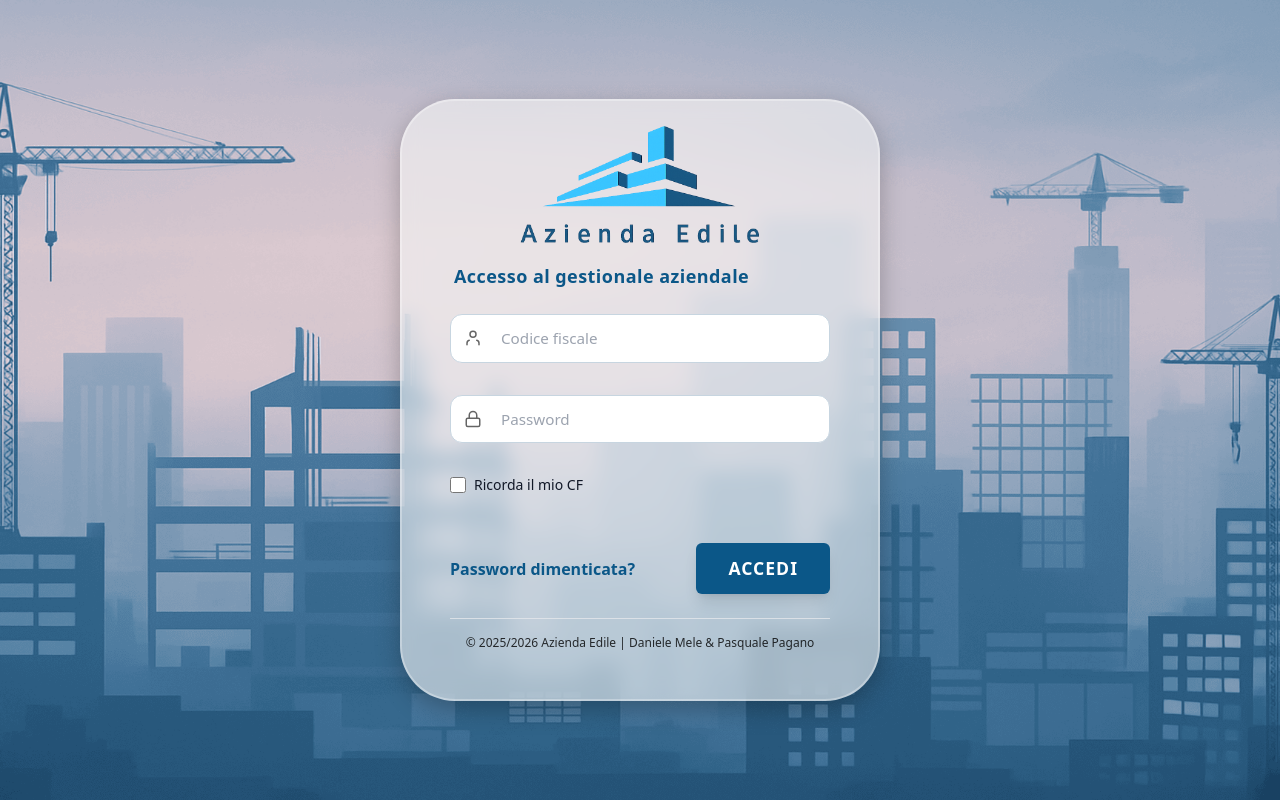
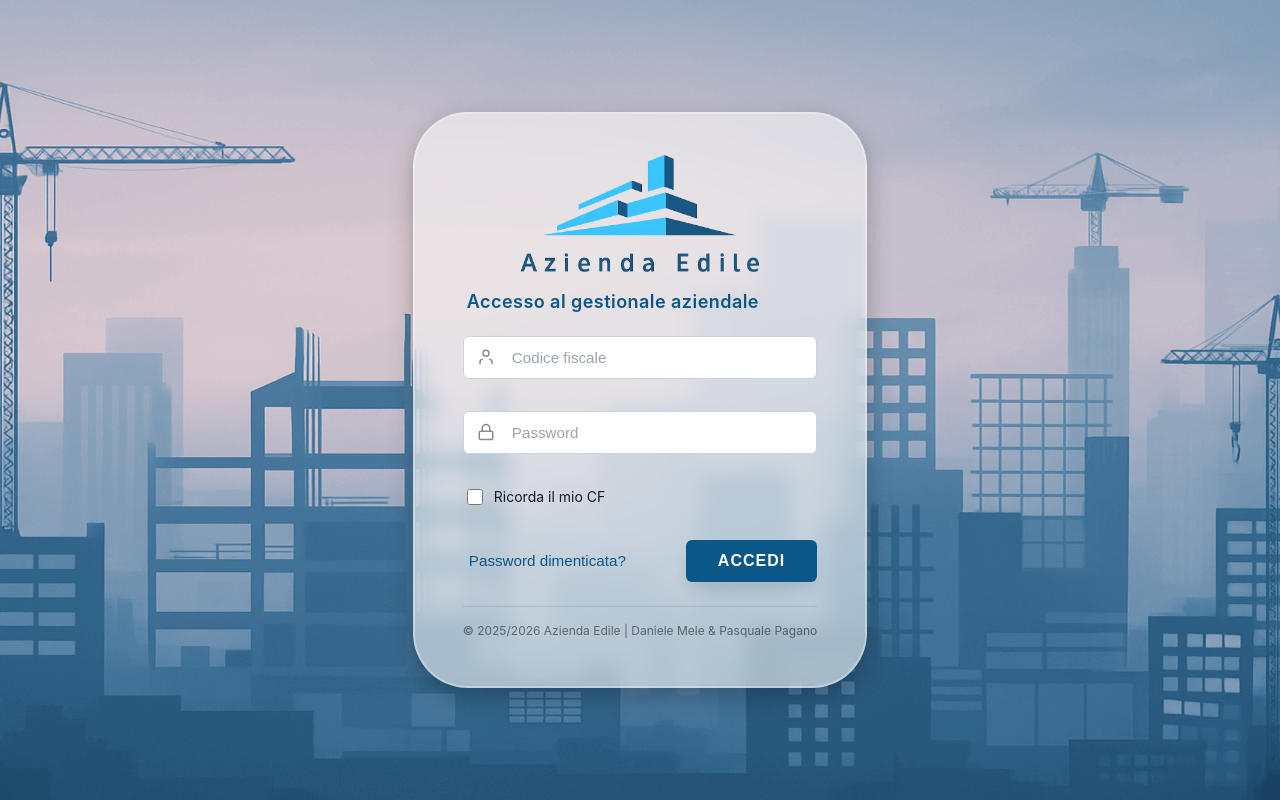
Before and after one commit to N0tPasquy/AziendaEdile, a Flask app: page / in a window 1280 px wide. Run offline with Flask 3, Linux system fonts and the light colour scheme; some libraries are stand-ins or nearby versions.

Commit message:
Modificati i file che implementano la schermata di login: - Rimosso il tailwind - creato css con lo stesso stile grafico - piccole modifiche al pulsante "Accedi" - Implementato il modale html per la password dimenticata
Da finire:
- Capire come far recuperare la password
- Implementare la ceckbox per "ricordare la password"

```diff
--- a/static/css/login_styles.css
+++ b/static/css/login_styles.css
@@ -13,94 +13,89 @@
 
 */
 
-/* ====== SFONDO GENERALE ====== */
+/* ====== RESET E BASE ====== */
+* {
+    box-sizing: border-box;
+}
+
 body {
+    margin: 0;
+    padding: 0;
     font-family: 'Inter', sans-serif;
     background: url("../img/background.png") no-repeat center center fixed;
     background-size: cover;
-    /* non bloccare lo scroll dalla pagina di login */
     min-height: 100vh;
     overflow-y: auto;
+
+    /* Centramento verticale e orizzontale */
+    display: flex;
+    align-items: center;
+    justify-content: center;
+    padding: 1rem; /* p-4 */
 }
 
-/* ====== CARD PRINCIPALE (Effetto Glassmorphism) ====== */
+/* ====== CARD PRINCIPALE ====== */
 .login-card {
-    background: rgba(245, 245, 245, 0.60); /* Sfondo bianco, opacità 15% */
-    backdrop-filter: blur(10px); /* Sfoca l'area sottostante la card */
-    -webkit-backdrop-filter: blur(10px); /* Per la compatibilità con Safari */
+    position: relative;
+    z-index: 10;
+    text-align: center;
 
-    /* INSERITE QUESTE TRE PROPRIETÀ PER LA RESPONSIVITÀ: */
-    width: 90%; /* Occupa il 90% della larghezza dello schermo, lasciando margini */
-    max-width: 480px; /* Non supererà i 480px su desktop */
-    min-width: 300px; /* Opzionale: Assicura una larghezza minima leggibile */
+    /* Stili Glassmorphism */
+    background: rgba(245, 245, 245, 0.60);
+    backdrop-filter: blur(10px);
+    -webkit-backdrop-filter: blur(10px);
 
-    padding: 3rem 3rem;
-    padding-top: 1rem;
+    /* Dimensioni Responsive */
+    width: 100%;
+    max-width: 480px;
+    min-width: 300px; /* Evita che diventi troppo piccola su vecchi telefoni */
+    min-height: 500px;
+
+    padding: 3rem;
+    padding-top: 2rem;
     border-radius: 55px;
     box-shadow: 0 8px 25px rgba(0, 0, 0, 0.25);
     border: 2px solid rgba(255, 255, 255, 0.3);
-    min-height: 500px;
 }
 
 /* ====== LOGO ====== */
-.w-full.max-w-sm svg {
-    color: #0E6BA8;
+.logo-container {
+    margin-bottom: 1rem; /* mb-4 */
 }
 
-/* ====== TITOLI E TESTI ====== */
-h1 {
-    color: #0E2F44 !important;
-    font-weight: 700 !important;
+.login-logo {
+    width: 15rem; /* w-60 (approx 240px) */
+    height: auto;
+    margin: 0 auto;
+    display: block;
+    color: #0E6BA8; /* Se è un SVG inline */
 }
 
-p {
-    letter-spacing: 2px;
+/* ====== TITOLO ====== */
+.title-access {
+    font-size: 1.125rem; /* text-lg */
+    font-weight: 600; /* font-semibold */
+    color: #0B5788;
+    text-align: left;
+    margin-top: 1rem;
+    margin-bottom: 1.5rem;
+    padding-left: 0.25rem;
+    letter-spacing: 0.025em; /* tracking-wide */
 }
 
-/* ====== INPUT ====== */
-input[type="text"],
-input[type="password"] {
-    background: #FFFFFF;
-    border: 1px solid #C7D5E0;
-    border-radius: 12px;
-    font-size: 0.95rem;
-    transition: all 0.2s ease;
+/* ====== FORM & INPUT ====== */
+#loginForm {
+    text-align: left;
+    width: 100%;
 }
 
-input:focus {
-    border-color: #0B5788;
-    box-shadow: 0 0 5px rgba(14, 107, 168, 0.3);
+.input-wrapper {
+    position: relative;
 }
 
-/* ====== CHECKBOX ====== */
-#remember-cf {
-    accent-color: #0B5788;
-}
-
-/* ====== BOTTONE LOGIN ====== */
-.btn-primary {
-    background: #0B5788 !important;
-    border-radius: 14px;
-    font-size: 1.1rem;
-    letter-spacing: 1px;
-    transition: 0.2s ease;
-}
-
-.btn-primary:hover {
-    background: #0B5788 !important;
-}
-
-/* ====== LINK PASSWORD DIMENTICATA ====== */
-a {
-    font-weight: 500;
-}
-
-/* ====== FOOTER ====== */
-.text-xs {
-    opacity: 0.8;
-}
-.input-wrapper {
-    position: relative;
+/* Spaziatura tra gli input (sostituisce space-y-8) */
+.form-spacing {
+    margin-bottom: 2rem;
 }
 
 .input-icon {
@@ -112,30 +107,109 @@ a {
     height: 18px;
     opacity: 0.6;
     pointer-events: none;
+    color: #374151; /* Colore icona default */
 }
 
 .input-with-icon {
-    padding-left: 48px !important; /* spazio per l'icona */
+    width: 100%;
+    padding: 0.75rem; /* p-3 */
+    padding-left: 48px !important; /* Spazio per l'icona */
+
+    background: #FFFFFF;
+    border: 1px solid #C7D5E0;
+    border-radius: 0.375rem; /* rounded-md */
+    font-size: 0.95rem;
+    transition: all 0.2s ease;
+    outline: none;
 }
 
-/* Placeholder spostato */
+/* Stato Focus */
+.input-with-icon:focus {
+    border-color: #0B5788; /* blue-500 approx */
+    box-shadow: 0 0 0 3px rgba(11, 87, 136, 0.3); /* ring effect */
+}
+
+/* Placeholder */
 .input-with-icon::placeholder {
     color: #9ca3af;
 }
 
-/* Per superare qualsiasi reset Tailwind */
-.input-with-icon::-webkit-input-placeholder { padding-left: 2px; }
-.input-with-icon::-moz-placeholder { padding-left: 2px; }
-.input-with-icon:-ms-input-placeholder { padding-left: 2px; }
-.input-with-icon::placeholder { padding-left: 2px; }
-
-.title-access {
-    color: #0B5788 !important;
-    font-size: 2 rem;
-    font-weight: 600;
+/* ====== CHECKBOX "RICORDAMI" ====== */
+.remember-me-container {
+    display: flex;
+    align-items: center;
+    margin-bottom: 1rem;
 }
 
-/* ====== MODALE ERRORE LOGIN (coerente con gli altri modali) ====== */
+#remember-cf {
+    width: 1rem;
+    height: 1rem;
+    border-radius: 0.25rem;
+    border: 1px solid #d1d5db;
+    accent-color: #0B5788;
+    cursor: pointer;
+}
+
+.remember-me-container label {
+    margin-left: 0.5rem;
+    font-size: 0.875rem; /* text-sm */
+    color: #111827; /* gray-900 */
+    cursor: pointer;
+}
+
+/* ====== FOOTER FORM (Link + Bottone) ====== */
+.form-actions {
+    display: flex;
+    align-items: center;
+    justify-content: space-between;
+    padding-top: 1rem;
+}
+
+.forgot-password {
+    color: #0B5788;
+    font-weight: 500;
+    text-decoration: none;
+    transition: color 0.15s;
+    font-size: 0.95rem;
+}
+
+.forgot-password:hover {
+    text-decoration: underline;
+}
+
+.btn-primary {
+    background: #0B5788;
+    color: white;
+    font-weight: 700;
+    padding: 0.75rem 2rem; /* px-8 py-3 */
+    border-radius: 0.375rem; /* rounded-md */
+    border: none;
+    font-size: 1rem;
+    letter-spacing: 1px;
+    box-shadow: 0 10px 15px -3px rgba(0, 0, 0, 0.1); /* shadow-lg */
+    cursor: pointer;
+    transition: background 0.2s ease, transform 0.1s ease;
+}
+
+.btn-primary:hover {
+    background: #094a6f;
+    transform: translateY(-1px);
+}
+
+.btn-primary:active {
+    transform: translateY(0);
+}
+
+/* ====== COPYRIGHT FOOTER ====== */
+.login-footer {
+    font-size: 0.75rem; /* text-xs */
+    color: rgba(0, 0, 0, 0.5); /* text-black-500 opacity */
+    margin-top: 1.5rem;
+    padding-top: 1rem;
+    border-top: 1px solid rgba(0, 0, 0, 0.1);
+}
+
+/* ====== MODALE ERRORE (Layout) ====== */
 .modal {
     position: fixed;
     inset: 0;
--- a/static/dashboard_operaio.js
+++ b/static/dashboard_operaio.js
@@ -102,7 +102,8 @@ function firmaUscita() {
         .then(res => res.json())
         .then(data => {
             if (data.success) {
-                alert("Uscita registrata!");
+                document.getElementById('success-message').innerText = "Uscita registrata con successo!";
+                document.getElementById('success-modal').classList.remove('hidden');
                // document.getElementById("btn-uscita").classList.add("hidden");
                 // document.getElementById("btn-start").classList.remove("hidden");
                 window.onload();
--- a/templates/dashboard_operaio.html
+++ b/templates/dashboard_operaio.html
@@ -111,7 +111,7 @@
         </svg>
 
         <h3 class="modal-title">Operazione completata</h3>
-        <p id="success-message" class="modal-message">Entrata salvata correttamente</p> <!-- Messaggio dinamico, in caso non carichi esce questo di defaultA -->
+        <p id="success-message" class="modal-message">Entrata salvata correttamente</p> <!-- Messaggio dinamico, in caso non carichi esce questo di default -->
 
         <button onclick="closeSuccessModal()" class="confirm-btn">OK</button>
     </div>
--- a/templates/index.html
+++ b/templates/index.html
@@ -14,117 +14,130 @@
 
 <!DOCTYPE html>
 <html lang="it">
+
 <head>
     <meta charset="UTF-8">
-    <meta name="viewport" content="width=device-width, initial-scale=1.0">
+    <meta name="viewport" content="width=device-width, initial-scale=0.9">
     <title>Login Azienda Edile</title>
 
-    <!-- Tailwind -->
-    <script src="https://cdn.tailwindcss.com"></script>
+    <link rel="stylesheet" href="{{ url_for('static', filename='css/login_styles.css') }}">
+</head>
 
-    <!-- CSS PERSONALIZZATO -->
-    <link rel="stylesheet" href="{{ url_for('static', filename='css/login_styles.css') }}">
+<body>
 
-</head>
-<body class="min-h-screen flex items-center justify-center p-4 relative overflow-y-auto font-sans">
+    <div class="login-wrapper">
+        <div class="login-card">
 
-    <div class="login-card text-center z-10">
-
-        <div class="mb-4">
-            <img src="{{ url_for('static', filename = 'img/logo_aziendaedile.png') }}"
-                class = "w-60 h-auto mx-auto"
+            <div class="logo-container">
+                <img src="{{ url_for('static', filename = 'img/logo_aziendaedile.png') }}" class="login-logo"
                     alt="Logo Azienda Edile">
             </div>
 
-        <p class="title-access text-lg font-semibold pl-1 mt-4 mb-6 text-left tracking-wide">
+            <p class="title-access">
                 Accesso al gestionale aziendale
             </p>
 
-        <form id="loginForm" class="space-y-8 text-left">
+            <form id="loginForm">
 
-            <!--  <label for="CF" class="block text-sm font-medium text-gray-700">Codice fiscale</label>-->
-            <div class="input-wrapper">
-                <svg class="input-icon" fill="none" stroke="currentColor" stroke-width="2"
-                    viewBox = "0 0 24 24" stroke-linecap = "round" stroke-linejoin = "round">
-                    <path d = "M20 21v-2a4 4 0 0 0-3-3.87"></path>
+                <div class="input-wrapper form-spacing">
+                    <svg class="input-icon" fill="none" stroke="currentColor" stroke-width="2" viewBox="0 0 24 24"
+                        stroke-linecap="round" stroke-linejoin="round">
+                        <path d="M20 21v-2a4 4 0 0 0-3-3.87"></path>
                         <path d="M4 21v-2a4 4 0 0 1 3-3.87"></path>
                         <circle cx="12" cy="7" r="4"></circle>
                     </svg>
-                <input
-                    type="text"
-                    id="CF"
-                    placeholder="Codice fiscale"
-                    required
-                    class="input-with-icon w-full p-3 border rounded-md focus:ring-blue-500 focus:border-blue-500 transition duration-150"
-                >
+                    <input type="text" id="CF" placeholder="Codice fiscale" required class="input-with-icon">
                 </div>
 
-            <!--<label for="password" class="block text-sm font-medium text-gray-700 pt-2">Password</label>-->
-            <div class="input-wrapper">
-                <svg class="input-icon" fill="none" stroke="currentColor" stroke-width="2"
-                     viewBox="0 0 24 24" stroke-linecap="round" stroke-linejoin="round">
+                <div class="input-wrapper form-spacing">
+                    <svg class="input-icon" fill="none" stroke="currentColor" stroke-width="2" viewBox="0 0 24 24"
+                        stroke-linecap="round" stroke-linejoin="round">
                         <rect x="3" y="11" width="18" height="11" rx="2"></rect>
                         <path d="M7 11V7a5 5 0 0 1 10 0v4"></path>
                     </svg>
 
-                <input
-                type="password"
-                id="password"
-                placeholder="Password"
-                required
-                class="input-with-icon w-full p-3 border rounded-md focus:ring-blue-500 focus:border-blue-500 transition duration-150"
-                >
-
+                    <input type="password" id="password" placeholder="Password" required class="input-with-icon">
                 </div>
 
-            <div class="flex items-center"> <!--provare a farlo funzionare-->
-                <input id="remember-cf" type="checkbox" class="h-4 w-4 border-gray-300 rounded focus:ring-blue-500">
-                <label for="remember-cf" class="ml-2 block text-sm text-gray-900">
+                <div class="remember-me-container">
+                    <input id="remember-cf" type="checkbox">
+                    <label for="remember-cf">
                         Ricorda il mio CF
                     </label>
                 </div>
-            <div class="flex items-center justify-between pt-4">
 
-                <!-- class="title-access serve solo per avere lo stesso colore del testo senza dover creare un'altra classe css -->
-                <a href="#" class="title-access transition duration-150">
+                <div class="form-actions">
+                    <button type="button" onclick="forgotPassword()" class="forgot-password"
+                        style="background:none; border:none; cursor:pointer;">
                         Password dimenticata?
-                </a>
+                    </button>
 
-                <button
-                    type="submit"
-                    class="btn-primary px-8 py-3 text-white font-bold rounded-md shadow-lg focus:outline-none focus:ring-4 focus:ring-blue-300"
-                >
+                    <button type="button" onclick="accedi()" class="btn-primary">
                         ACCEDI
                     </button>
                 </div>
             </form>
 
-        <div class="text-xs text-black-500 mt-6 pt-4 border-t border-black-100">
+            <div class="login-footer">
                 © 2025/2026 Azienda Edile | Daniele Mele & Pasquale Pagano
             </div>
-    </div> <!-- chiude .login-card -->
+        </div>
+    </div>
 
-    <!-- MODALE ERRORE LOGIN (stesso design degli altri modali) -->
+    <!-- MODALE DI ERRORE LOGIN -->
     <div id="login-error-modal" class="modal hidden" aria-hidden="true">
-        <div class="modal-content flex flex-col items-center text-center">
-            <!-- Icona errore -->
-            <svg xmlns="http://www.w3.org/2000/svg" class="h-16 w-16 text-red-600 mb-3 mx-auto" fill="none" viewBox="0 0 24 24" stroke="currentColor" stroke-width="2">
-                <path stroke-linecap="round" stroke-linejoin="round" d="M10.29 3.86L1.82 16.36A2 2 0 0 0 3.6 20h16.8a2 2 0 0 0 1.78-3.64L13.71 3.86a2 2 0 0 0-3.42 0z" />
+        <div class="modal-content error-layout">
+            <svg xmlns="http://www.w3.org/2000/svg" class="error-icon" fill="none" viewBox="0 0 24 24"
+                stroke="currentColor" stroke-width="2">
+                <path stroke-linecap="round" stroke-linejoin="round"
+                    d="M10.29 3.86L1.82 16.36A2 2 0 0 0 3.6 20h16.8a2 2 0 0 0 1.78-3.64L13.71 3.86a2 2 0 0 0-3.42 0z" />
                 <path stroke-linecap="round" stroke-linejoin="round" d="M12 9v4m0 4h.01" />
             </svg>
 
-            <h3 class="text-xl font-bold mb-2">Accesso non riuscito</h3>
+            <h3 class="modal-title">Accesso non riuscito</h3>
 
-            <p id="login-error-message" class="text-gray-700 mb-5">
+            <p id="login-error-message" class="modal-message">
                 Credenziali errate. Controlla CF e password e riprova.
             </p>
 
-            <div class="flex gap-4">
-                <button id="login-error-ok" class="confirm-btn px-6">OK</button>
+            <div class="modal-actions">
+                <button id="login-error-ok" class="confirm-btn">OK</button>
             </div>
+        </div>
+    </div>
+
+    <!-- MODALE RECUPERO PASSWORD -->
+    <div id="forgot-password-modal" class="modal hidden">
+        <div class="modal-content recovery-layout">
+
+            <svg xmlns="http://www.w3.org/2000/svg" class="lock-icon" viewBox="0 0 24 24" fill="currentColor">
+                <path
+                    d="M6 10V7a6 6 0 1112 0v3h1a1 1 0 011 1v10a1 1 0 01-1 1H5a1 1 0 01-1-1V11a1 1 0 011-1h1zm2 0h8V7a4 4 0 00-8 0v3z" />
+            </svg>
+
+
+            <h3 class="modal-title">Recupero Password</h3>
+            <p class="modal-message">Inserisci i tuoi dati per reimpostare la password.</p>
+
+            <form id="recoveryForm" onsubmit="inviaRichiestaRecupero(event)">
+                <div class="input-wrapper form-spacing">
+                    <input type="text" id="recover-cf" placeholder="Codice Fiscale" required class="input-with-icon">
+                </div>
+
+                <div class="input-wrapper form-spacing">
+                    <input type="tel" id="recover-phone" placeholder="Numero di Telefono" required
+                        class="input-with-icon">
+                </div>
+
+                <div class="modal-actions">
+                    <button type="button" onclick="closeForgotModal()" class="cancel-btn">Annulla</button>
+                    <button type="submit" class="confirm-btn">Invia</button>
+                </div>
+            </form>
         </div>
     </div>
 
     <script src="{{ url_for('static', filename='login.js') }}"></script>
 </body>
+
 </html>
```
Also changed, not shown: other parts of static/css/login_styles.css (+132 -9 lines), static/login.js (+84 -46 lines). Lines whose indentation alone changed are shown as unchanged.
